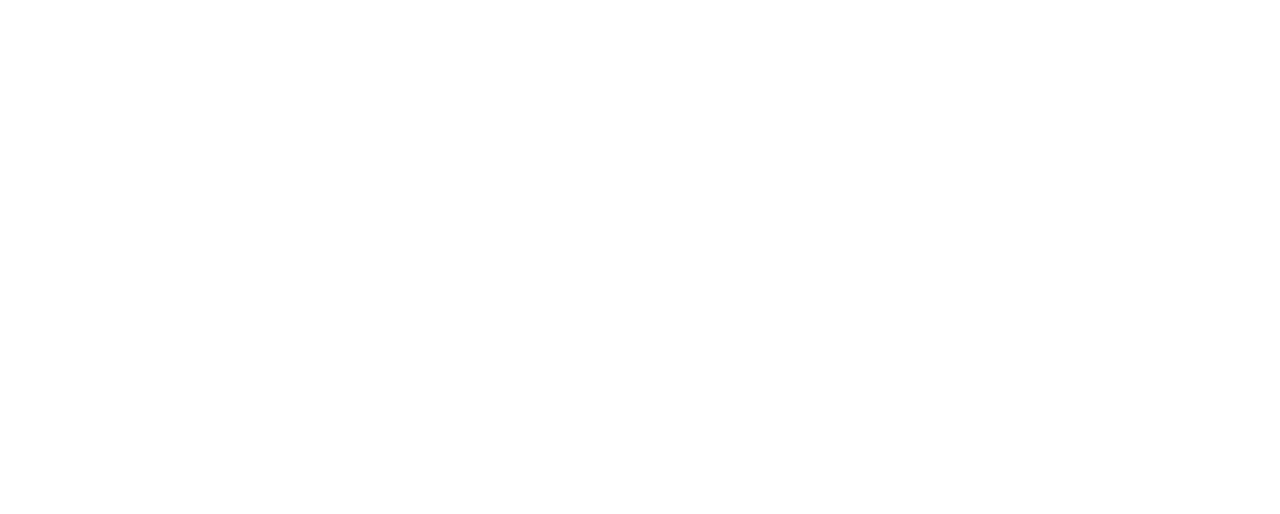
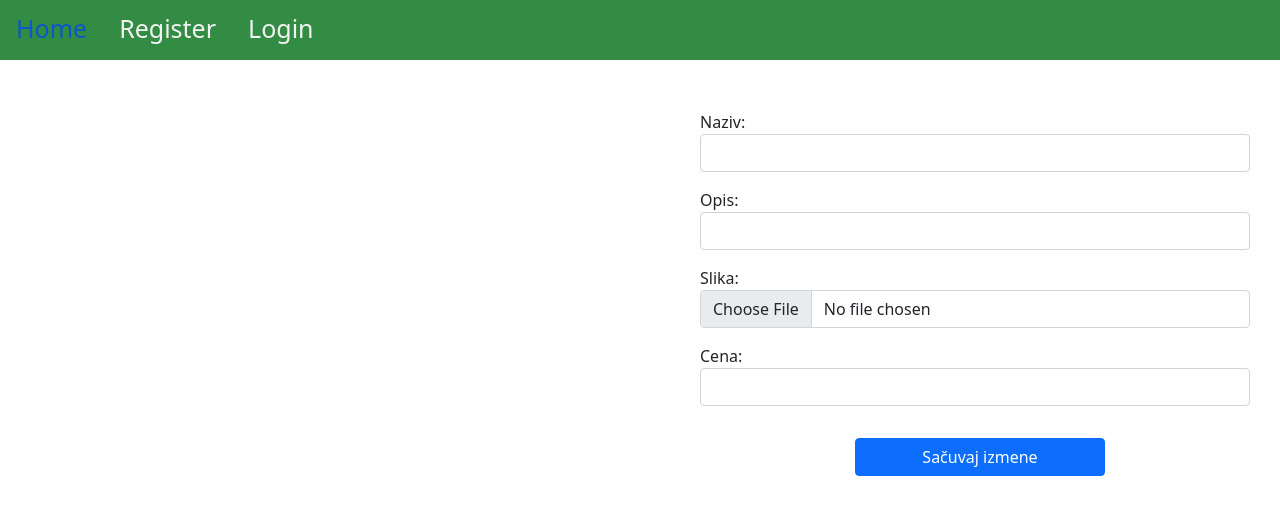
Before and after one commit to djela98/ReactShop, a React (Create React App) app: page /dashboard/izmena-cokolade/1 in a window 1280 px wide. Before the commit this address had no page. Shown: the top 514 px of the page. Built offline with nearby package versions, Linux system fonts and the light colour scheme; no server answers.

Commit message:
IzmenaCokolade komponenta koja prikazuje podatke o željenoj čokoladi i daje mogućnost ažuriranja

```diff
--- a/src/App.js
+++ b/src/App.js
@@ -6,6 +6,7 @@
 import Dashboard from './pages/Dashboard';
 import NovaCokolada from './components/NovaCokolada';
 import PrikazCokolada from './components/PrikazCokolada';
+import IzmenaCokolade from './components/IzmenaCokolade';
 
 axios.defaults.baseURL = "http://localhost:8000/"
 axios.defaults.headers.post['Content-Type'] = 'application/json';
@@ -30,6 +31,7 @@
           <Route path="/dashboard" element={<Dashboard />} />
           <Route path="/dodaj-cokoladu" element={<NovaCokolada />} />
           <Route path="/prikazi-cokolade" element={<PrikazCokolada />} />
+          <Route path="/dashboard/izmena-cokolade/:id" element={<IzmenaCokolade />} />
 
         </Routes>
       </Router >
--- /dev/null
+++ b/src/components/IzmenaCokolade.js
@@ -0,0 +1,103 @@
+import NavMenu from './../components/NavMenu';
+import { useEffect, useState } from 'react'
+import axios from 'axios';
+import { useParams } from 'react-router-dom';
+
+function IzmenaCokolade(props) {
+
+    const [vrednosti, setVrednosti] = useState({
+        naziv: '',
+        opis: '',
+        cena: '',
+    });
+
+    const [cokolade, setCokolade] = useState([]);
+
+    var param = useParams();
+
+    useEffect(() => {
+
+        axios.get(`api/izmena-cokolade/${param.id}`).then(res => {
+            if (res.data.status === 200) {
+
+                setVrednosti({
+                    ...vrednosti,
+                    naziv: res.data.cokolada.naziv,
+                    opis: res.data.cokolada.opis,
+                    cena: res.data.cokolada.cena
+                });
+
+            }
+            else {
+                alert('Greska');
+            }
+        });
+
+
+
+    }, []);
+
+
+
+    const [slika, setSlika] = useState([]);
+
+    const handleSlika = (e) => {
+        setSlika({ slika: e.target.files[0] });
+    }
+
+    const sacuvajIzmene = (e) => {
+        e.preventDefault();
+
+        const formData = new FormData();
+        formData.append('slika', slika.slika);
+        formData.append('naziv', vrednosti.naziv);
+        formData.append('opis', vrednosti.opis);
+        formData.append('cena', vrednosti.cena);
+
+
+        axios.post(`api/sacuvaj-izmene/${param.id}`, formData).then(res => {
+            if (res.data.status === 200) {
+                alert('Cokolada uspešno izmenjena')
+            } else {
+                alert('Greska')
+            }
+        });
+
+
+    }
+
+    return (
+        <div className="novacokolada-div">
+            <NavMenu />
+
+
+            <div className="novacokolada-form">
+                <form onSubmit={sacuvajIzmene} encType="multipart/form-data">
+                    <div className="mb-3 mt-3">
+                        <label>Naziv: </label>
+                        <input type="text" className="form-control" value={vrednosti.naziv} onChange={e => setVrednosti({ ...vrednosti, naziv: e.target.value })} />
+                    </div>
+                    <div className="mb-3">
+                        <label htmlFor="form-label">Opis: </label>
+                        <input type="text" className="form-control" value={vrednosti.opis} onChange={e => setVrednosti({ ...vrednosti, opis: e.target.value })} />
+                    </div>
+                    <div className="mb-3">
+                        <label htmlFor="form-label">Slika: </label>
+                        <input type="file" name="slika" className="form-control" onChange={handleSlika} />
+                    </div>
+                    <div className="mb-3">
+                        <label htmlFor="form-label">Cena: </label>
+                        <input type="number" className="form-control" value={vrednosti.cena} onChange={e => setVrednosti({ ...vrednosti, cena: e.target.value })} />
+                    </div>
+
+                    <button type="submit" id="btn" className="btn btn-primary mt-3">Sačuvaj izmene</button>
+                </form>
+            </div>
+
+
+
+        </div>
+    );
+}
+
+export default IzmenaCokolade;
--- a/src/components/PrikazCokolada.js
+++ b/src/components/PrikazCokolada.js
@@ -26,7 +26,7 @@
                     <td><img src={`http://localhost:8000/${cokolada.slika}`} width="100px" /></td>
                     <td>{cokolada.cena}</td>
                     <td>
-                        <Link to="izmena-cokolade" className="btn btn-info">Izmeni</Link>
+                        <Link to={`izmena-cokolade/${cokolada.id}`} className="btn btn-info">Izmeni</Link>
                         <button className="btn btn-danger">Obriši</button>
                     </td>
                 </tr>
```
